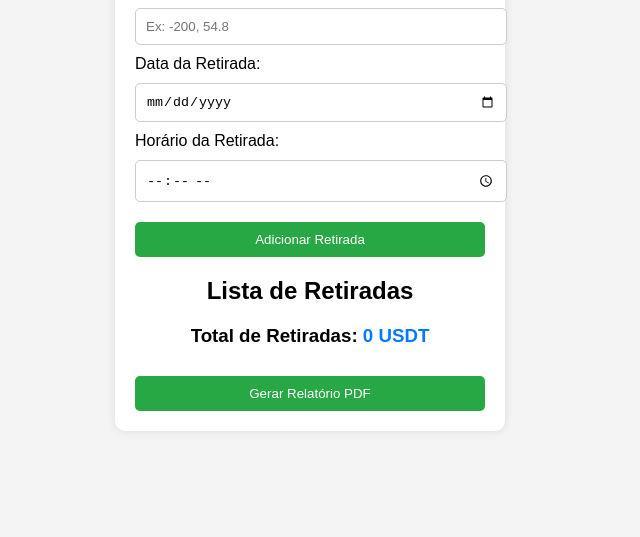
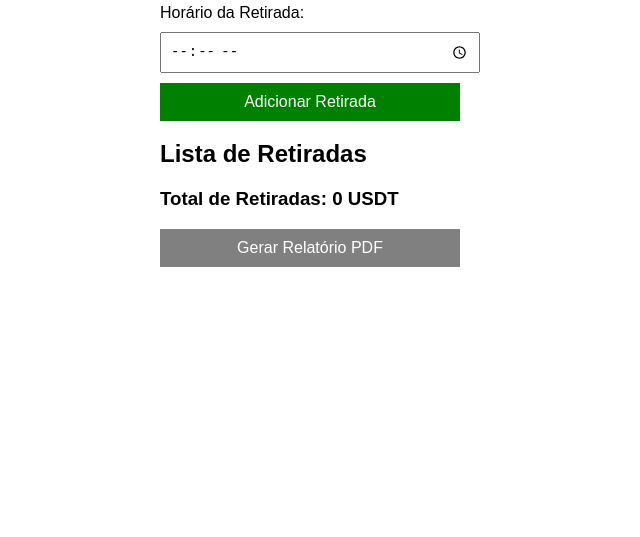
Before and after one commit to masknetdesign/calculadoraretiradasUSDT, a plain HTML site: page index.html in a window 1280 px wide. Shown: the part 263-800 px from the top of the page, without its empty margins (330-970 px from the left). Drawn offline with nearby package versions, Linux system fonts and the light colour scheme.

Commit message:
first commit

```diff
--- a/index.html
+++ b/index.html
@@ -4,7 +4,47 @@
     <meta charset="UTF-8">
     <meta name="viewport" content="width=device-width, initial-scale=1.0">
     <title>Calculadora de Retiradas USDT</title>
-    <link rel="stylesheet" href="style.css">
+    <style>
+        /* Estilo básico do formulário e da página */
+        .container {
+            width: 300px;
+            margin: 0 auto;
+            font-family: Arial, sans-serif;
+        }
+
+        label, input, button {
+            display: block;
+            width: 100%;
+            margin-bottom: 10px;
+        }
+
+        input {
+            padding: 8px;
+            font-size: 14px;
+        }
+
+        button {
+            padding: 10px;
+            border: none;
+            font-size: 16px;
+            cursor: pointer;
+            color: white;
+            background-color: green;
+        }
+
+        /* Estilo do botão quando desabilitado */
+        .disabled-button {
+            background-color: gray;
+            cursor: not-allowed;
+            color: white;
+        }
+
+        /* Estilo do botão quando habilitado */
+        .enabled-button {
+            background-color: green;
+            color: white;
+        }
+    </style>
 </head>
 <body>
     <div class="container">
@@ -26,7 +66,7 @@
         <ul id="withdrawList"></ul>
 
         <h3>Total de Retiradas: <span id="totalAmount">0 USDT</span></h3>
-        <button id="generatePdf">Gerar Relatório PDF</button>
+        <button id="generatePdf" class="disabled-button" disabled>Gerar Relatório PDF</button>
     </div>
 
     <!-- Inclua jsPDF aqui -->
--- a/script.js
+++ b/script.js
@@ -32,12 +32,31 @@ document.getElementById('addWithdraw').addEventListener('click', function() {
 
     // Atualiza o total
     updateTotal();
+
+    // Habilita o botão de gerar PDF
+    checkFormCompletion();
 });
 
 // Função para atualizar o valor total de retiradas
 function updateTotal() {
     const totalAmount = withdrawals.reduce((total, withdrawal) => total + withdrawal.amount, 0);
     document.getElementById('totalAmount').textContent = `${totalAmount.toFixed(2)} USDT`;
+}
+
+// Função para habilitar o botão "Gerar PDF" quando uma retirada for adicionada
+function checkFormCompletion() {
+    const generatePdfButton = document.getElementById('generatePdf');
+
+    // Verifica se há retiradas na lista e se os campos foram preenchidos
+    if (withdrawals.length > 0) {
+        generatePdfButton.disabled = false;
+        generatePdfButton.classList.remove('disabled-button');
+        generatePdfButton.classList.add('enabled-button');
+    } else {
+        generatePdfButton.disabled = true;
+        generatePdfButton.classList.remove('enabled-button');
+        generatePdfButton.classList.add('disabled-button');
+    }
 }
 
 // Função para gerar o PDF
@@ -59,3 +78,8 @@ document.getElementById('generatePdf').addEventListener('click', function() {
     doc.text(content, 10, 10);
     doc.save('relatorio_retiradas.pdf');
 });
+
+// Desabilitar o botão de gerar PDF no início
+document.addEventListener('DOMContentLoaded', function() {
+    checkFormCompletion();
+});
```
